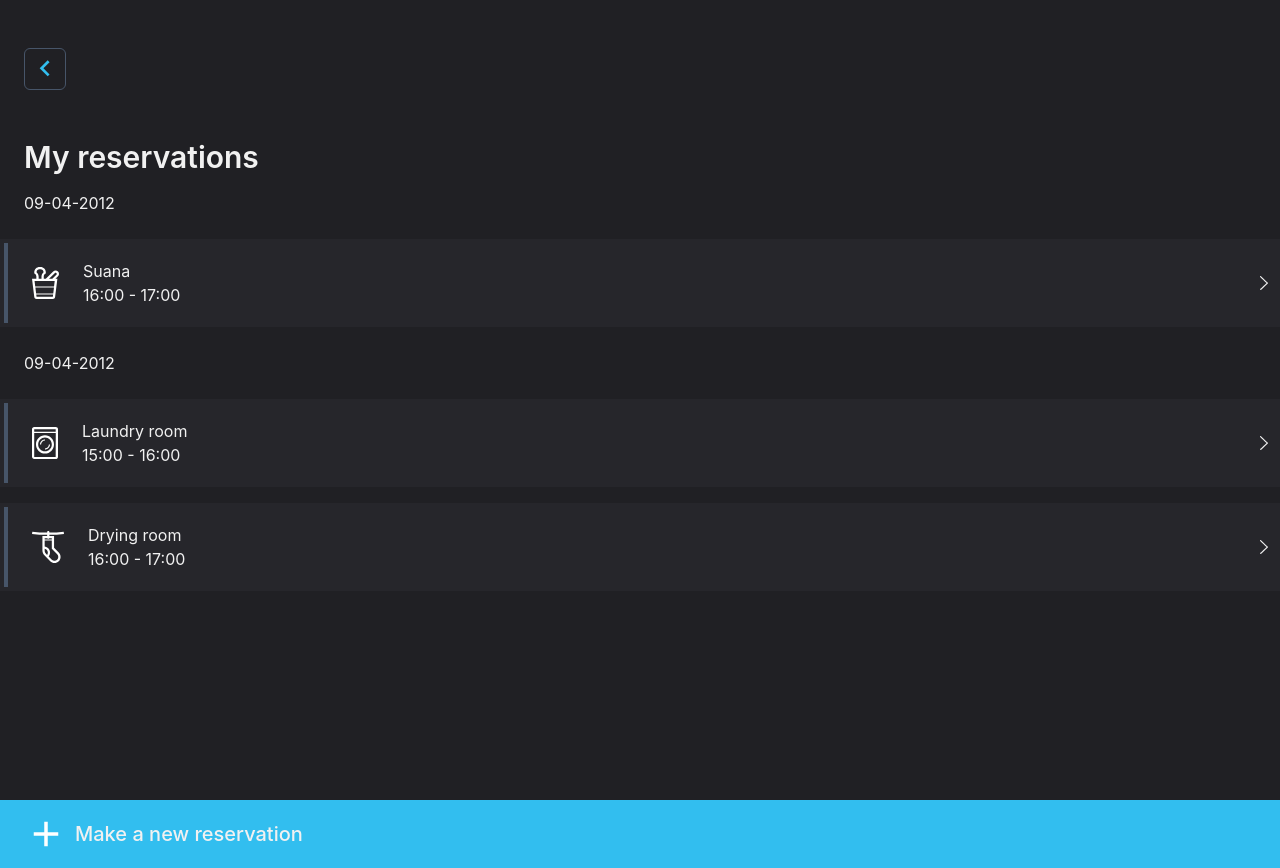
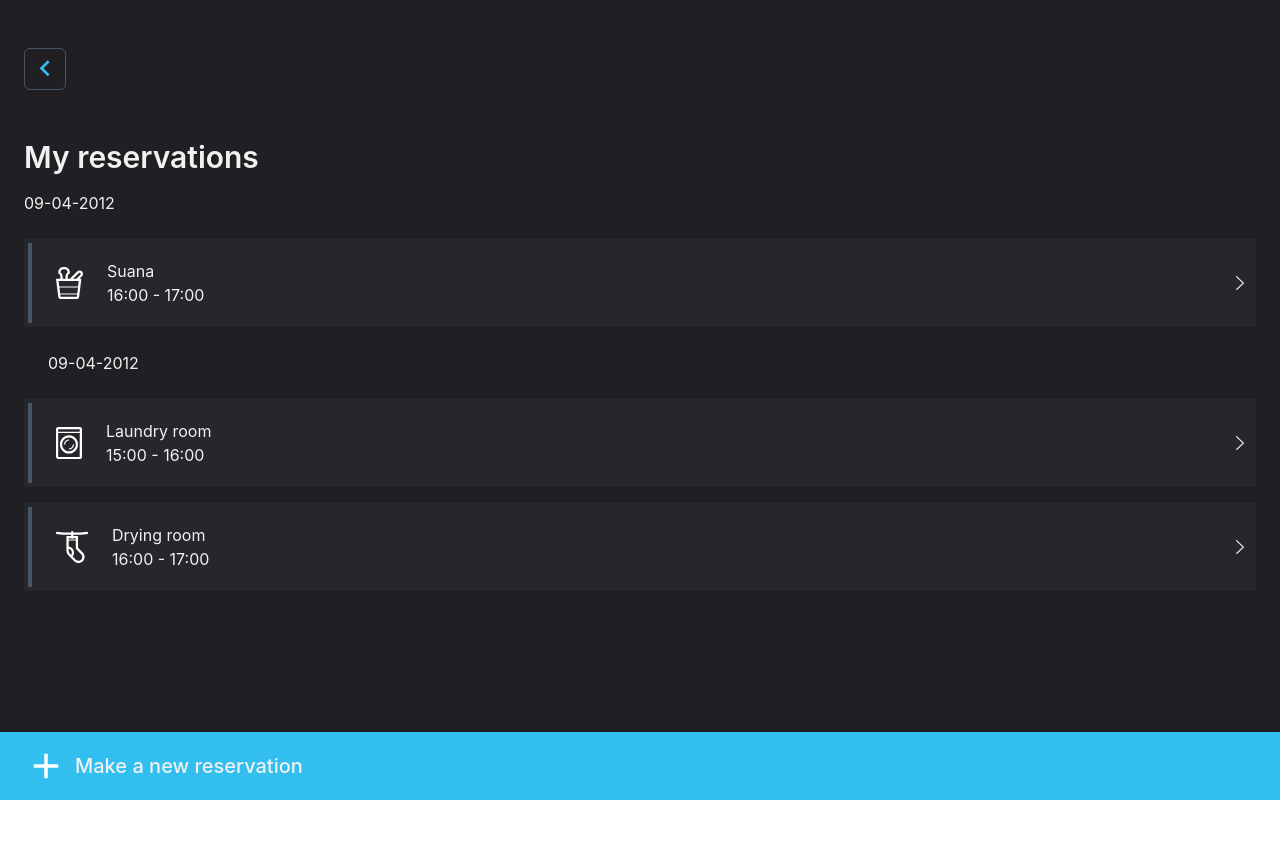
Before and after one commit to Ahmadnoorkhan1/kulku, a React (Vite) app: page / in a window 1280 px wide. After the commit the page ends 800 px from the top, so only its background shows below. Built offline with nearby package versions, Linux system fonts and the light colour scheme.

Commit message:
scrolls finished

```diff
--- a/src/pages/Home.jsx
+++ b/src/pages/Home.jsx
@@ -14,8 +14,9 @@ const Home = () => {
   };
   return (
     <>
-      <div className="flex min-h-screen flex-col items-start  py-12  bg-[#202024]">
-        <div className="px-6">
+      <div className="flex min-h-screen justify-between flex-col items-start  pt-12  bg-[#202024]">
+        <div className="flex items-start flex-col px-6 w-full">
+          <div className="">
             <button className="border border-slate-600 rounded-md p-1 bg-transparent">
               <img
                 src={backIcon}
@@ -26,13 +27,32 @@ const Home = () => {
               />
             </button>
           </div>
-        <div className="pt-12 px-6">
+          <div className="pt-12 ">
             <h1 className="font-semibold text-3xl text-[#f1f1f1]">
               My reservations
             </h1>
           </div>
+          <div className=" py-4">
+            <p className="text-[#f1f1f1]">09-04-2012</p>
+          </div>
+          <HomePageTiles
+            icon={suanaIcon}
+            name={"Suana"}
+            time={"16:00 - 17:00"}
+          />
           <div className="px-6 py-4">
             <p className="text-[#f1f1f1]">09-04-2012</p>
+          </div>
+          <HomePageTiles
+            icon={washerIcon}
+            name={"Laundry room"}
+            time={"15:00 - 16:00"}
+          />
+          <HomePageTiles
+            icon={dryer}
+            name={"Drying room"}
+            time={"16:00 - 17:00"}
+          />
         </div>
         {/* <div className="bg-[#26262b] p-1 w-full ">
             <div className="border-l-4 border-slate-600 flex items-center justify-between ">
@@ -54,21 +74,7 @@ const Home = () => {
                 </div>
             </div>
         </div> */}
-        <HomePageTiles icon={suanaIcon} name={"Suana"} time={"16:00 - 17:00"} />
-        <div className="px-6 py-4">
-          <p className="text-[#f1f1f1]">09-04-2012</p>
-        </div>
-        <HomePageTiles
-          icon={washerIcon}
-          name={"Laundry room"}
-          time={"15:00 - 16:00"}
-        />
-        <HomePageTiles
-          icon={dryer}
-          name={"Drying room"}
-          time={"16:00 - 17:00"}
-        />
-      </div>
+
         <button
           className="flex w-full items-center bg-[#32beef] gap-2 px-6 text-[#f1f1f1] text-xl rounded-none"
           onClick={navigateTo}
@@ -76,6 +82,7 @@ const Home = () => {
           <img src={plusIcon} alt="Make a reservation" width={42} height={42} />
           Make a new reservation
         </button>
+      </div>
     </>
   );
 };
```
Lines whose indentation alone changed are shown as unchanged.
